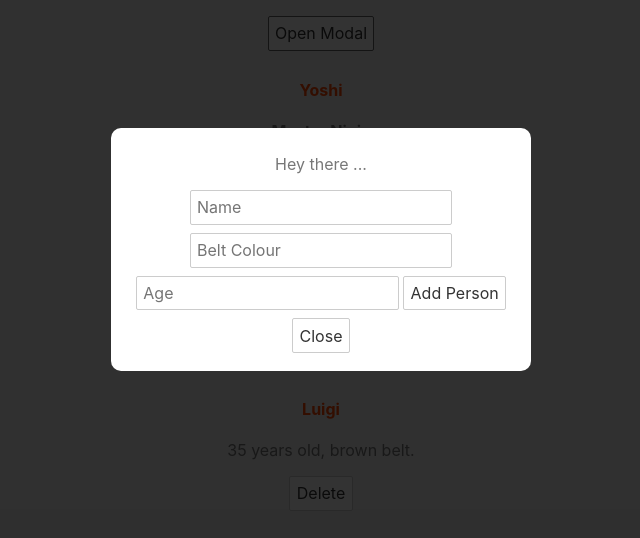
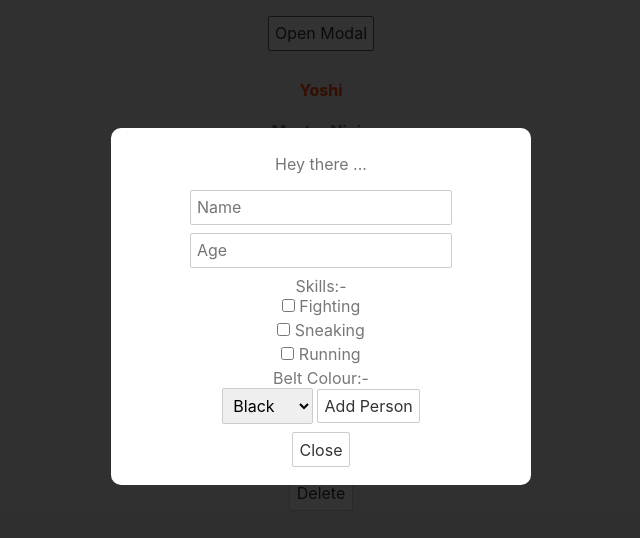
Before and after one commit to syafiqhadzir/personal-milestone, a Svelte app in the folder javascript-tutorials/svelte-tutorial-beginners/myproject/: page / in a window 1280 px wide. Both pictures are taken after a click on the button "Open Modal". Shown: the top 538 px of the page, without its empty margins (319-959 px from the left). Built offline with nearby package versions, Linux system fonts and the light colour scheme.

Commit message:
Forms (Part 2)

```diff
--- a/javascript-tutorials/svelte-tutorial-beginners/myproject/src/AddPersonForm.svelte
+++ b/javascript-tutorials/svelte-tutorial-beginners/myproject/src/AddPersonForm.svelte
@@ -2,16 +2,36 @@
     let name;
     let beltColour;
     let age;
+    // let fighting = false;
+    // let sneaking = false;
+    // let running = false;
+    let skills = [];
 
     const handleSubmit = () => {
-        console.log (name, beltColour, age);
-    }
+        console.log(name, beltColour, age, skills);
+    };
 </script>
 
 <form on:submit|preventDefault={handleSubmit}>
     <input type="text" placeholder="Name" bind:value={name} />
-    <input type="text" placeholder="Belt Colour" bind:value={beltColour} />
     <input type="number" placeholder="Age" bind:value={age} />
+    <label for="skills">Skills:-</label>
+    <!-- <input type="checkbox" bind:checked={fighting} /> Fighting<br />
+    <input type="checkbox" bind:checked={sneaking} /> Sneaking<br />
+    <input type="checkbox" bind:checked={running} /> Running<br /> -->
+    <input type="checkbox" bind:group={skills} value="fighting" /> Fighting
+    <br />
+    <input type="checkbox" bind:group={skills} value="sneaking" /> Sneaking
+    <br />
+    <input type="checkbox" bind:group={skills} value="running" /> Running
+    <br />
+    <label for="beltColour">Belt Colour:-</label>
+    <select id="beltColour" bind:value={beltColour}>
+        <option value="black">Black</option>
+        <option value="orange">Orange</option>
+        <option value="brown">Brown</option>
+        <option value="white">White</option>
+    </select>
     <button>Add Person</button>
 </form>
 
```
Also changed, not shown: 1 other file (tests, documents, lock files or other folders).
